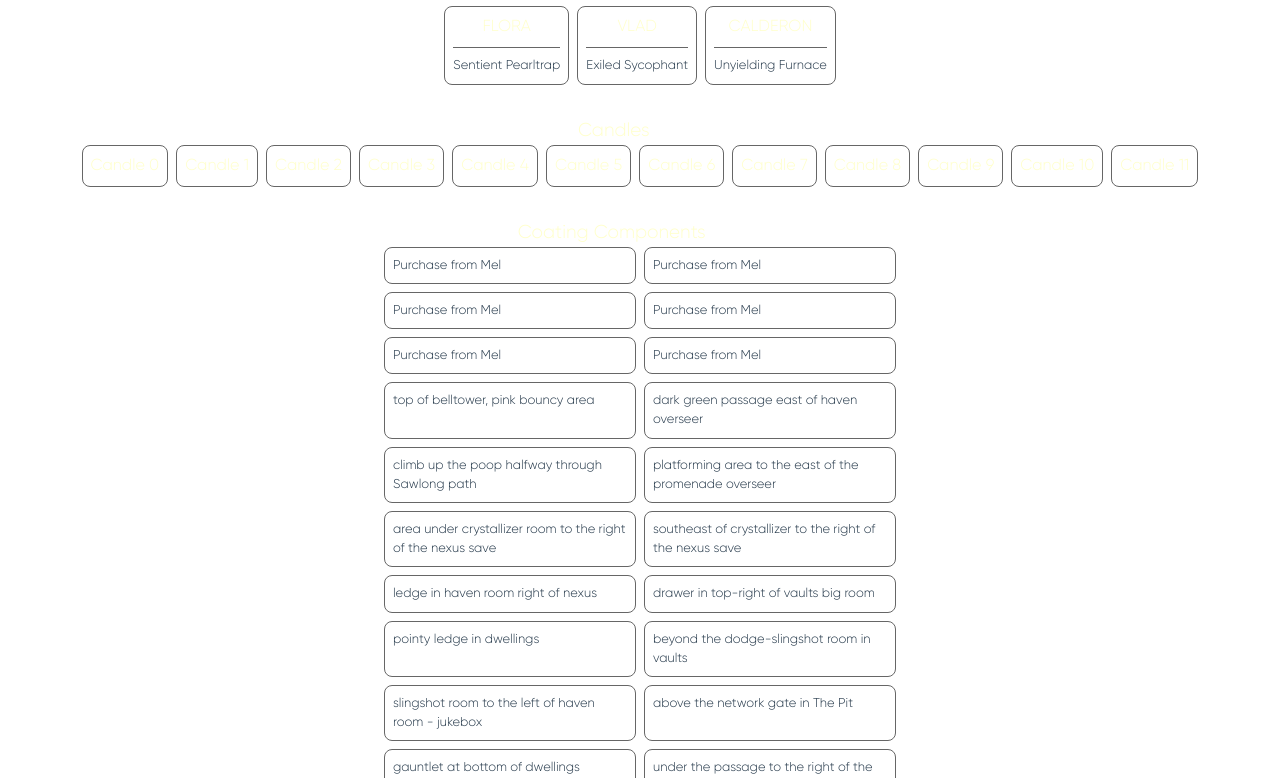
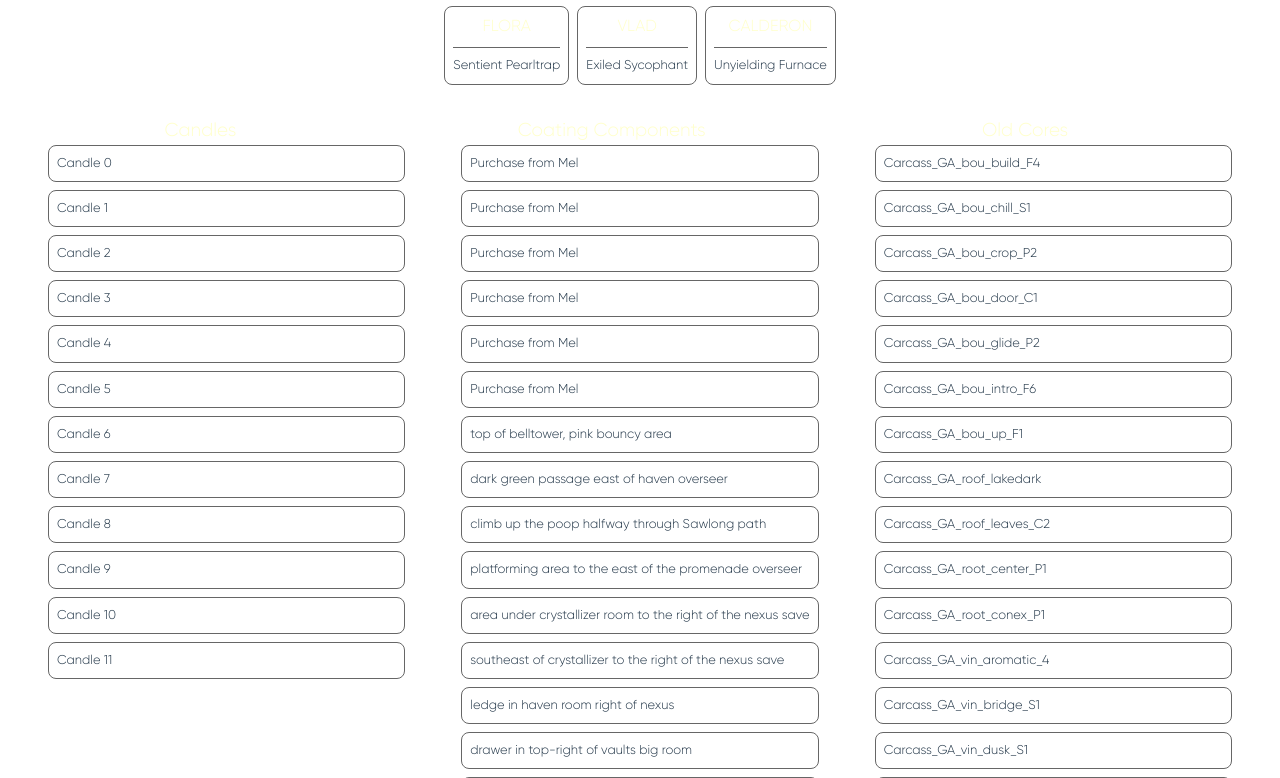
Before and after one commit to The-Black-Lodge/mio-save-analyzer, a React (Vite) app: page / in a window 1280 px wide. Shown: the part 1142-1920 px from the top of the page. Built offline with nearby package versions, Linux system fonts and the light colour scheme; the HTML template or start-up script is replaced by a standard one.

Commit message:
reorganize

```diff
--- a/src/App.jsx
+++ b/src/App.jsx
@@ -21,9 +21,19 @@ function App() {
         <Unlocks />
         <Trinkets />
         <Bosses />
-        <Candles />
-        <ShieldFragments />
-        <Carcasses />
+        <div
+          style={{
+            display: "flex",
+            flexWrap: "wrap",
+            gap: "1.5rem",
+            justifyContent: "center",
+            width: "100%",
+          }}
+        >
+          <Candles />
+          <ShieldFragments />
+          <Carcasses />
+        </div>
         <Footer />
       </div>
     </SaveProvider>
--- a/src/components/Candles.jsx
+++ b/src/components/Candles.jsx
@@ -14,7 +14,7 @@ const CandleCard = ({ label, acquired, url }) => {
         textAlign: "center",
       }}
     >
-      <h4>{label}</h4>
+      <p style={{ textAlign: "left", fontSize: "0.8rem" }}>{label}</p>
       {url ? (
         <a
           href={url}
@@ -42,7 +42,7 @@ const Candles = () => {
   const candles = collectibles?.candles ?? {}
 
   return (
-    <div style={{ padding: "1rem" }}>
+    <div style={{ padding: "1rem", flex: 1, minWidth: "14rem" }}>
       <h3>
         Candles{" "}
         <span style={{ color: "white" }}>
@@ -52,9 +52,8 @@ const Candles = () => {
       <div
         style={{
           display: "flex",
-          flexWrap: "wrap",
+          flexDirection: "column",
           gap: "0.5rem",
-          justifyContent: "center",
         }}
       >
         {CANDLE_INDICES.map((i) => {
--- a/src/components/Carcasses.jsx
+++ b/src/components/Carcasses.jsx
@@ -40,7 +40,7 @@ const Carcasses = () => {
   const acquiredCarcasses = playerStats?.carcasses ?? []
 
   return (
-    <div style={{ padding: "1rem" }}>
+    <div style={{ padding: "1rem", flex: 1, minWidth: "14rem" }}>
       <h3>
         Old Cores{" "}
         <span style={{ color: "white" }}>
@@ -49,11 +49,9 @@ const Carcasses = () => {
       </h3>
       <div
         style={{
-          display: "grid",
-          gridTemplateColumns: "1fr 1fr",
+          display: "flex",
+          flexDirection: "column",
           gap: "0.5rem",
-          maxWidth: "32rem",
-          margin: "0 auto",
         }}
       >
         {carcassIds.map((id) => {
--- a/src/components/ShieldFragments.jsx
+++ b/src/components/ShieldFragments.jsx
@@ -45,7 +45,7 @@ const ShieldFragments = () => {
   const shieldFragments = collectibles?.shield_fragments ?? {}
 
   return (
-    <div style={{ padding: "1rem" }}>
+    <div style={{ padding: "1rem", flex: 1, minWidth: "14rem" }}>
       <h3>
         Coating Components{" "}
         <span style={{ color: "white" }}>
@@ -54,11 +54,9 @@ const ShieldFragments = () => {
       </h3>
       <div
         style={{
-          display: "grid",
-          gridTemplateColumns: "1fr 1fr",
+          display: "flex",
+          flexDirection: "column",
           gap: "0.5rem",
-          maxWidth: "32rem",
-          margin: "0 auto",
         }}
       >
         {SHIELD_FRAGMENT_INDICES.map((i) => {
```
